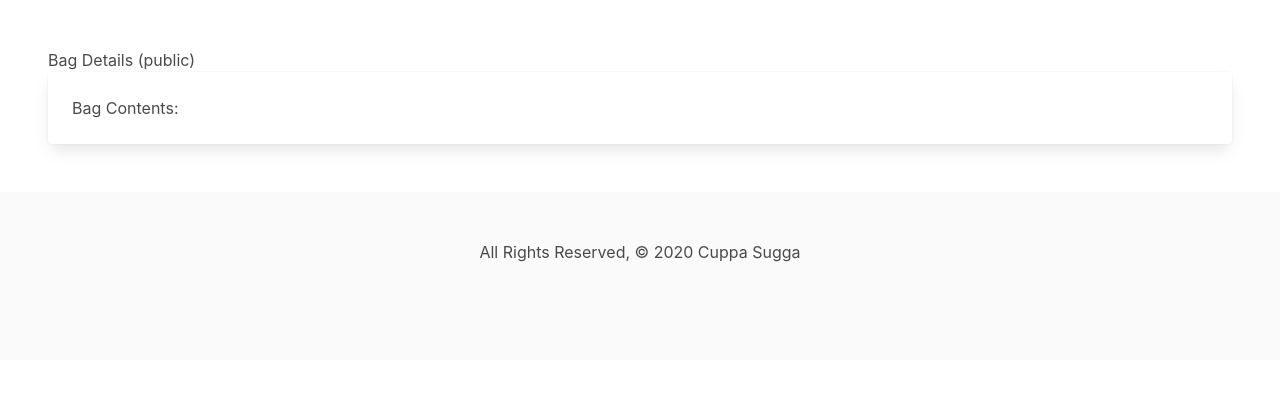
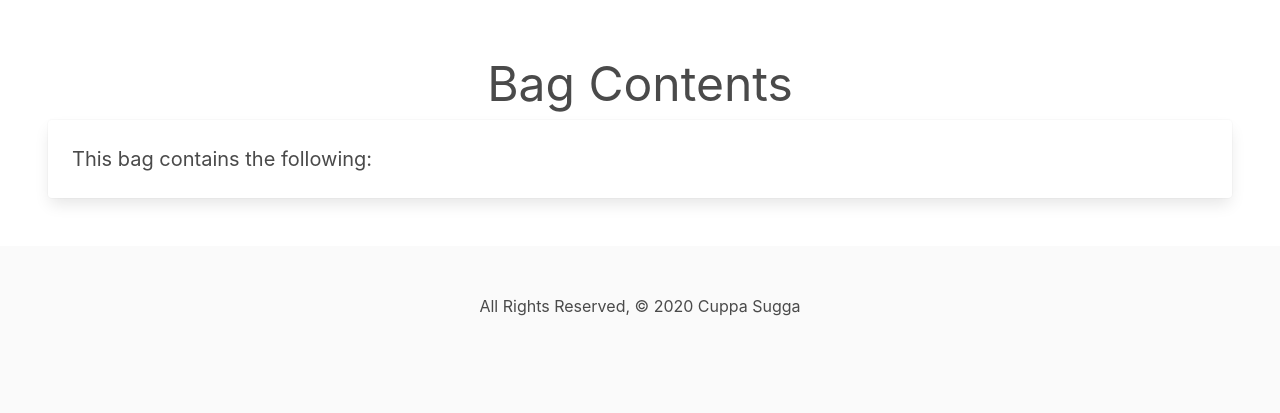
Before and after one commit to nikitamadora/cuppasugga, a Django app: template cuppasugga/main_app/templates/bags/public_detail.html in a window 1280 px wide. Shown: the part 56-469 px from the top of the page. Run offline with Django 3.2, Linux system fonts and the light colour scheme; the template is opened without the code that fills it, so the values that code supplies are empty; some libraries are stand-ins or nearby versions; some web fonts are replaced.

Commit message:
Adds basic heading styles

```diff
--- a/cuppasugga/main_app/templates/bags/public_detail.html
+++ b/cuppasugga/main_app/templates/bags/public_detail.html
@@ -1,13 +1,18 @@
 {% extends 'base.html' %}
 {% block content %}
 
-<h1>Bag Details (public)</h1>
+<section class="list-header">
+  <div class="container">
+    <h1 class="is-size-1 has-text-centered">Bag Contents</h1>
+
+  </div>
+</section>
 
 <div class="row">
     <div class="col s6 col-offset-3">
         <div class="card">
             <div class="card-content">
-                <span class="card-title">Bag Contents:</span>
+                <span class="card-title is-size-5">This bag contains the following:</span>
                 <p>{{ bag.content }}</p>
             </div>
         </div>
```
